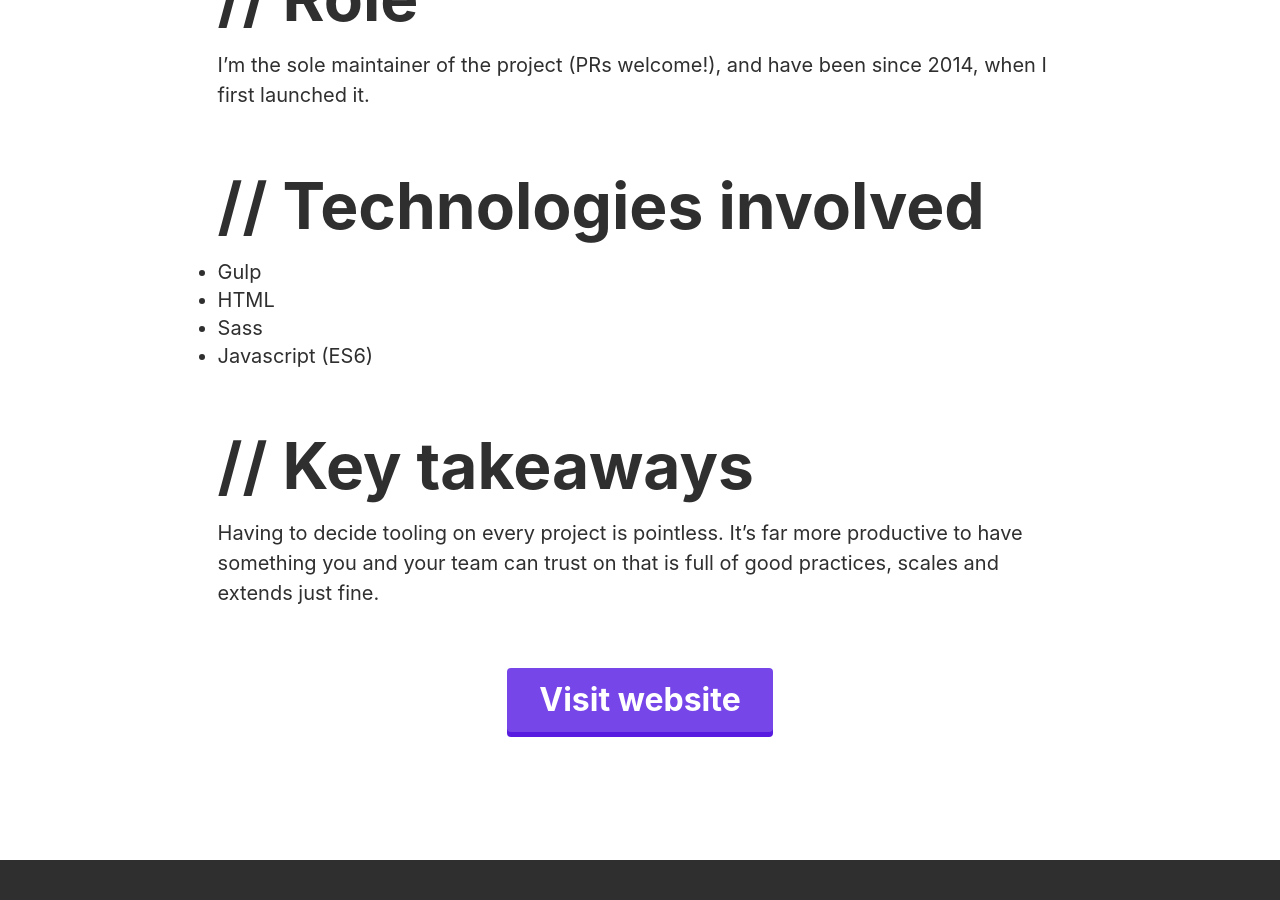
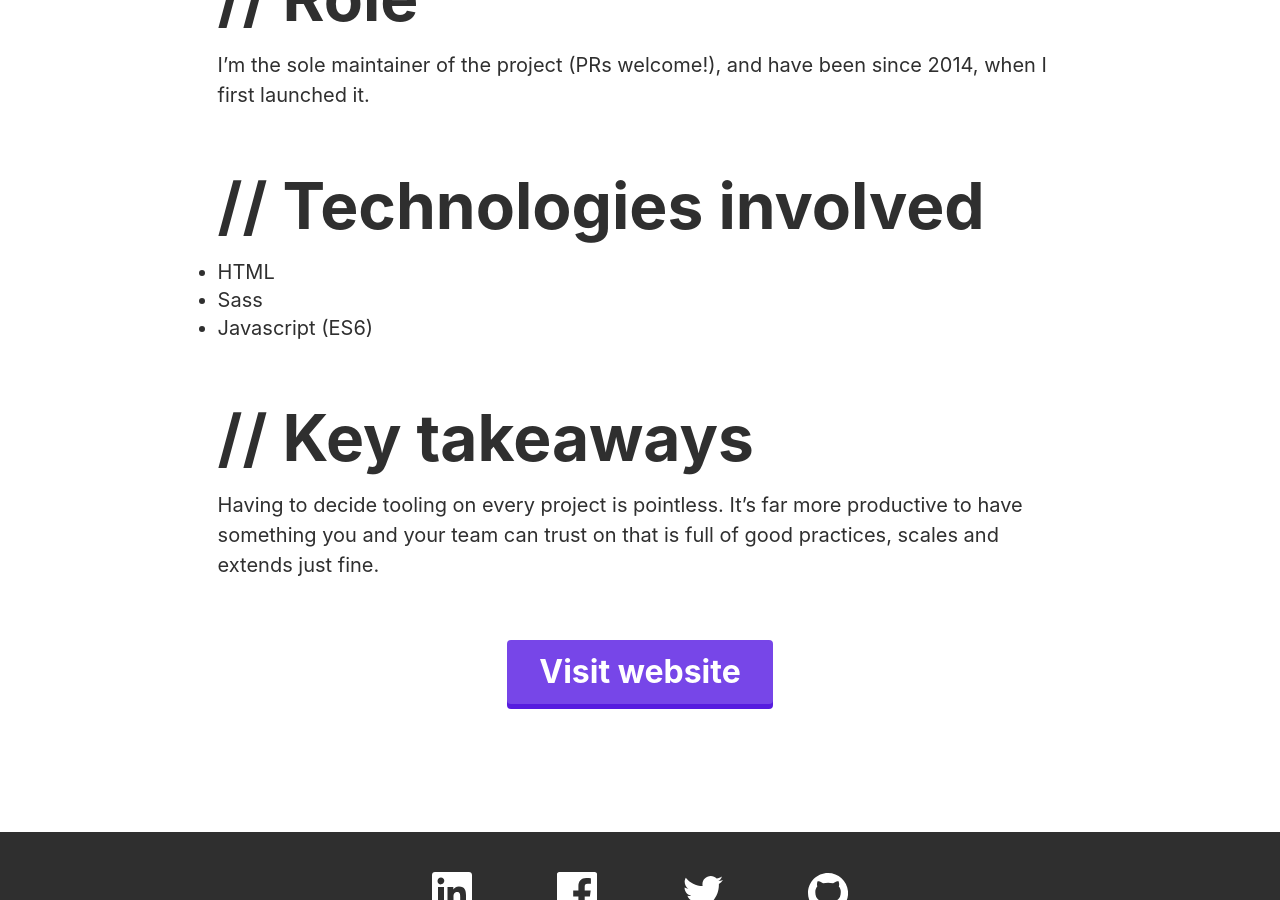
Before and after one commit to ericorruption/ericorruption.github.io, a Jekyll site: the page built from projects/static-boilerplate.md, in a window 1280 px wide and 900 px high, scrolled down 683 px. Built offline with Jekyll 4.4.1, drawn with Linux system fonts in a browser that asks for light colours.

Commit message:
Update technologies in Static Boilerplate project page

```diff
--- a/projects/static-boilerplate.md
+++ b/projects/static-boilerplate.md
@@ -13,12 +13,12 @@ I'm the sole maintainer of the project (PRs welcome!), and have been since 2014,
 
 ## Technologies involved
 
-* Gulp
-* HTML
-* Sass
-* Javascript (ES6)
+- HTML
+- Sass
+- Javascript (ES6)
 
 ## Key takeaways
 
-Having to decide tooling on every project is pointless. It's far more productive to have something you and your team
- can trust on that is full of good practices, scales and extends just fine.
+Having to decide tooling on every project is pointless. It's far more productive
+to have something you and your team can trust on that is full of good practices,
+scales and extends just fine.
```
